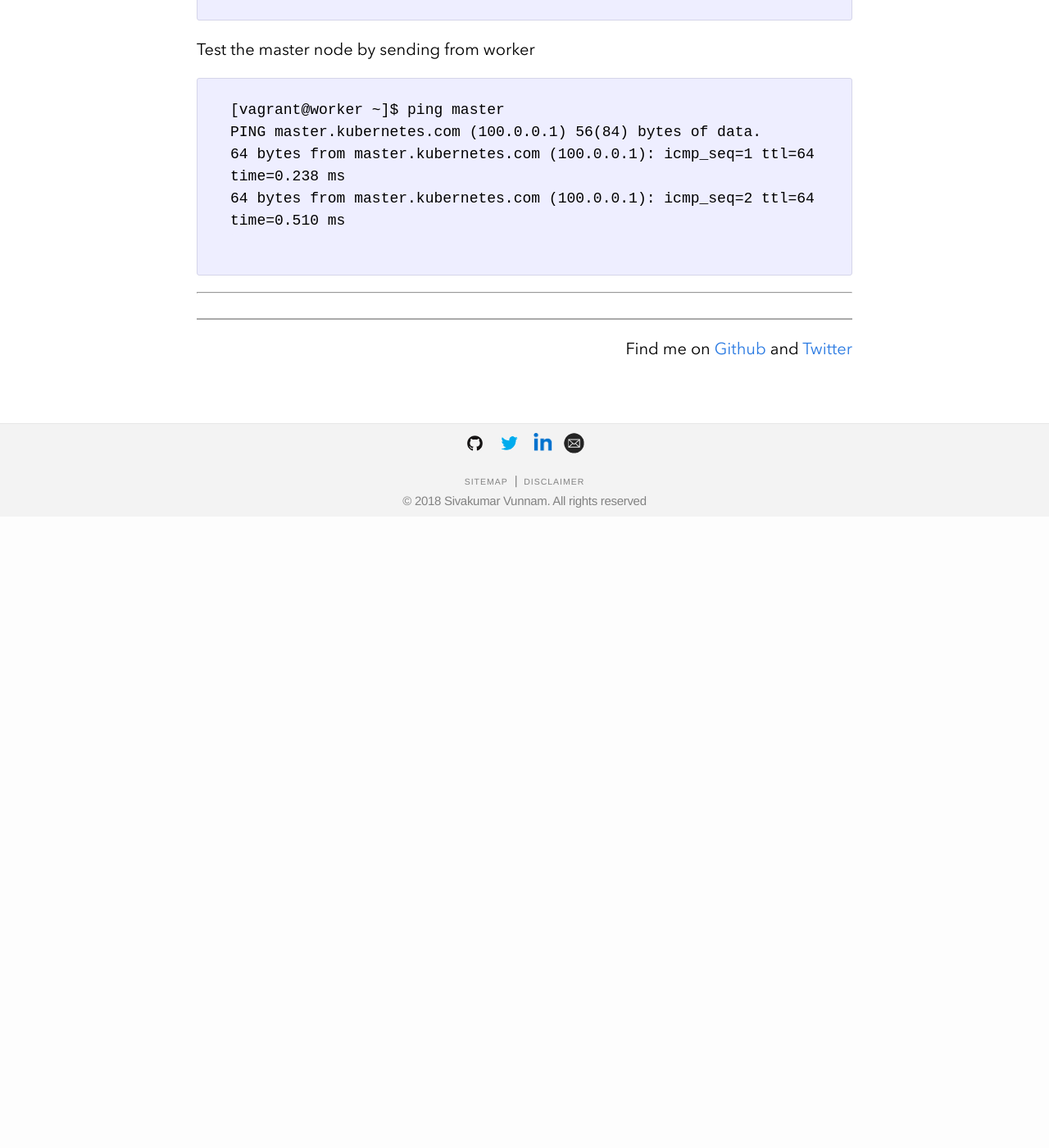
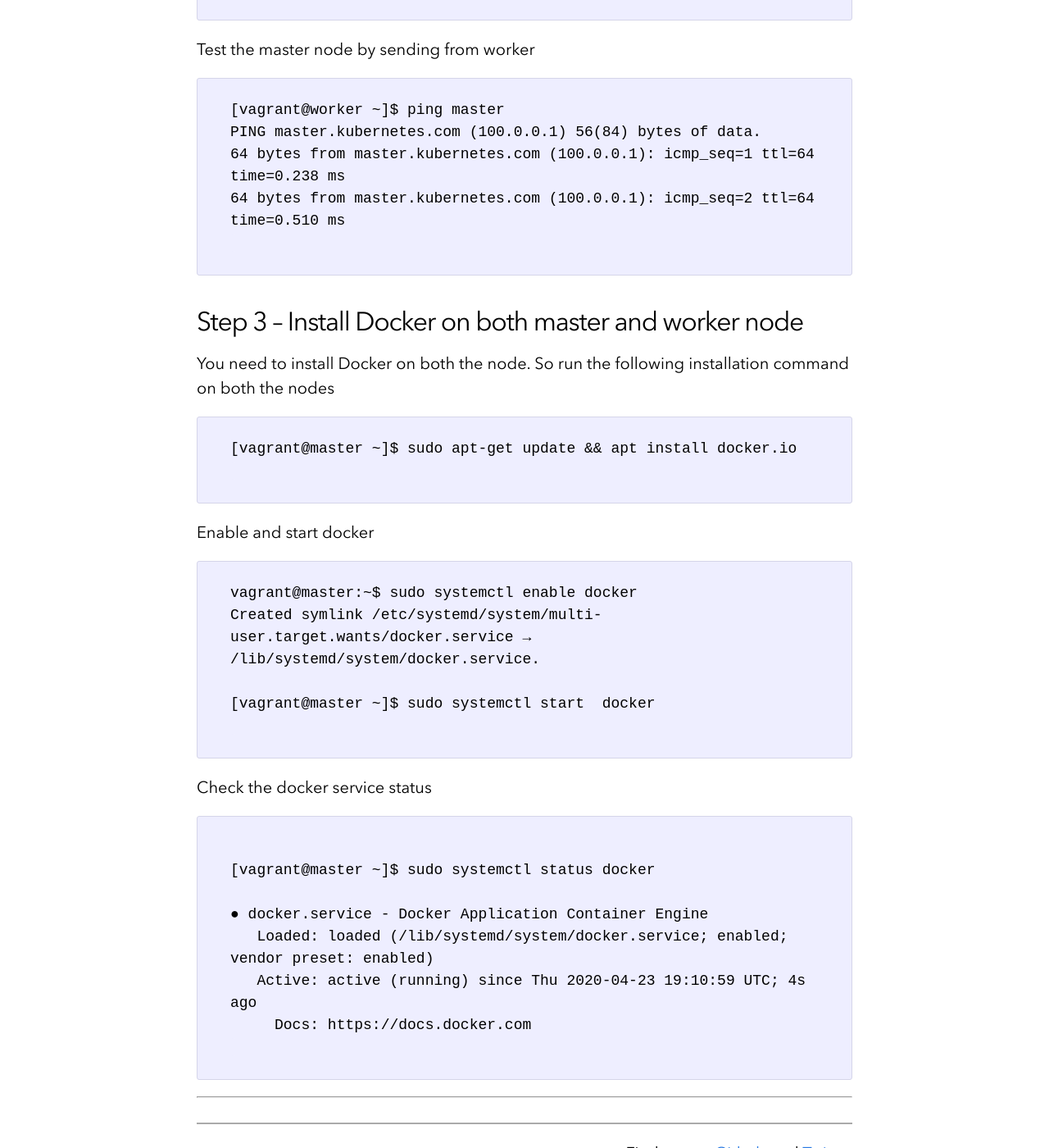
Before and after one commit to sivakumarvunnam/sivakumarvunnam.github.io, a Jekyll site: the page built from _posts/2020-05-25-Kubernetes-Cluster-Setup.md, in a window 1280 px wide and 1400 px high, scrolled down 3069 px. Shown: the whole window at 82% size. Built offline with Jekyll 4.4.1, drawn with Linux system fonts in a browser that asks for light colours; nearby versions of some CDN libraries; comment, search, counter and statistics services are not loaded; before the commit the page ends 3699 px from its top, so only the background shows below that.

Commit message:
install docker

````diff
--- a/_posts/2020-05-25-Kubernetes-Cluster-Setup.md
+++ b/_posts/2020-05-25-Kubernetes-Cluster-Setup.md
@@ -110,10 +110,35 @@ PING master.kubernetes.com (100.0.0.1) 56(84) bytes of data.
 64 bytes from master.kubernetes.com (100.0.0.1): icmp_seq=2 ttl=64 time=0.510 ms
 
 ```
+## Step 3 – Install Docker on both master and worker node
 
+You need to install Docker on both the node. So run the following installation command on both the nodes
 
+```
+[vagrant@master ~]$ sudo apt-get update && apt install docker.io
 
+```
+Enable and start docker
 
+```
+vagrant@master:~$ sudo systemctl enable docker
+Created symlink /etc/systemd/system/multi-user.target.wants/docker.service → /lib/systemd/system/docker.service.
+
+[vagrant@master ~]$ sudo systemctl start  docker
+
+```
+Check the docker service status
+
+```
+
+[vagrant@master ~]$ sudo systemctl status docker
+
+● docker.service - Docker Application Container Engine
+   Loaded: loaded (/lib/systemd/system/docker.service; enabled; vendor preset: enabled)
+   Active: active (running) since Thu 2020-04-23 19:10:59 UTC; 4s ago
+     Docs: https://docs.docker.com
+
+```
 
 
 
````
